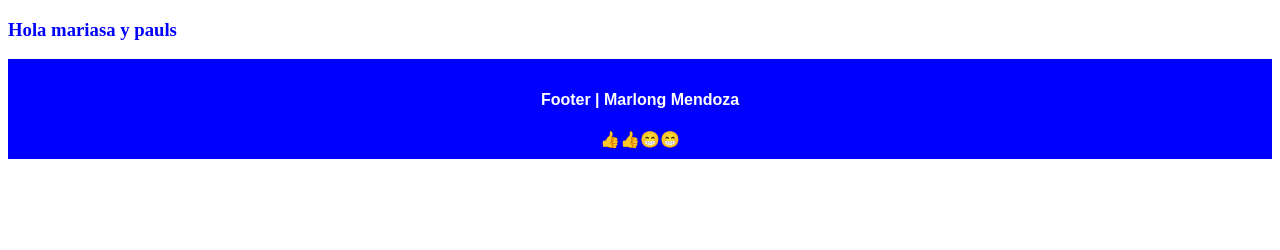
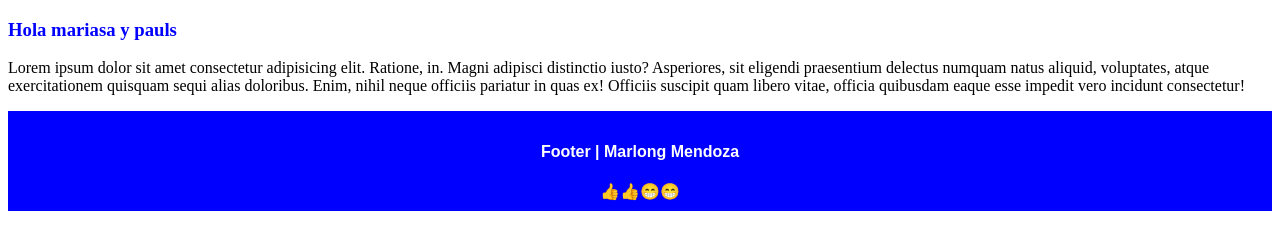
Before and after one commit to marlong03/pruebagit, a plain HTML site: page index.html in a window 1280 px wide. Drawn offline with Linux system fonts and the light colour scheme.

Commit message:
se hizo un cambio en master colocando parrafo

```diff
--- a/index.html
+++ b/index.html
@@ -17,7 +17,7 @@
 </style>
 <body>
     <h3>Hola mariasa y pauls</h3>
-
+    <p>Lorem ipsum dolor sit amet consectetur adipisicing elit. Ratione, in. Magni adipisci distinctio iusto? Asperiores, sit eligendi praesentium delectus numquam natus aliquid, voluptates, atque exercitationem quisquam sequi alias doloribus. Enim, nihil neque officiis pariatur in quas ex! Officiis suscipit quam libero vitae, officia quibusdam eaque esse impedit vero incidunt consectetur!</p>
     <footer >
         <h4>Footer | Marlong Mendoza</h4>
         👍👍😁😁
```
